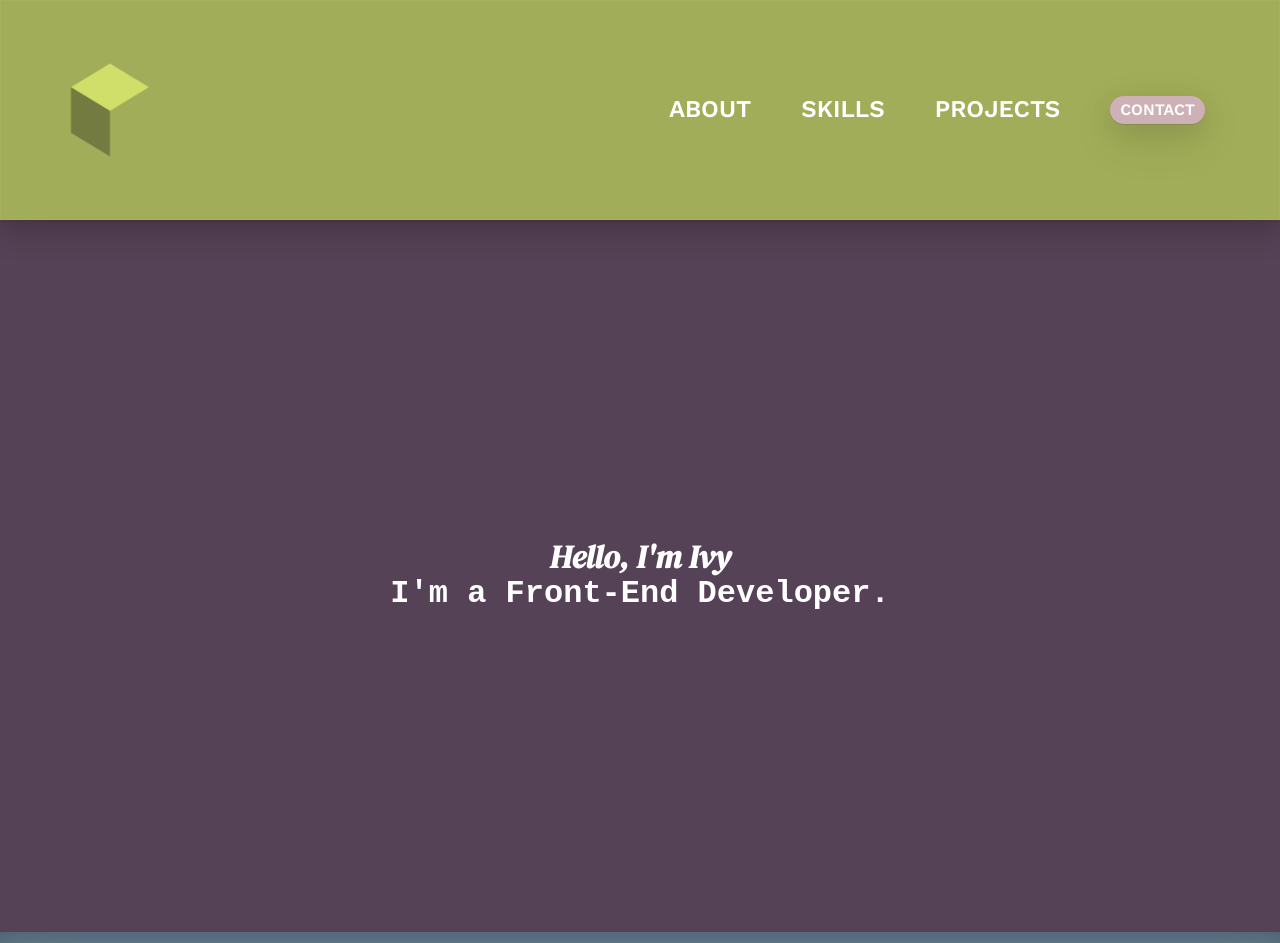
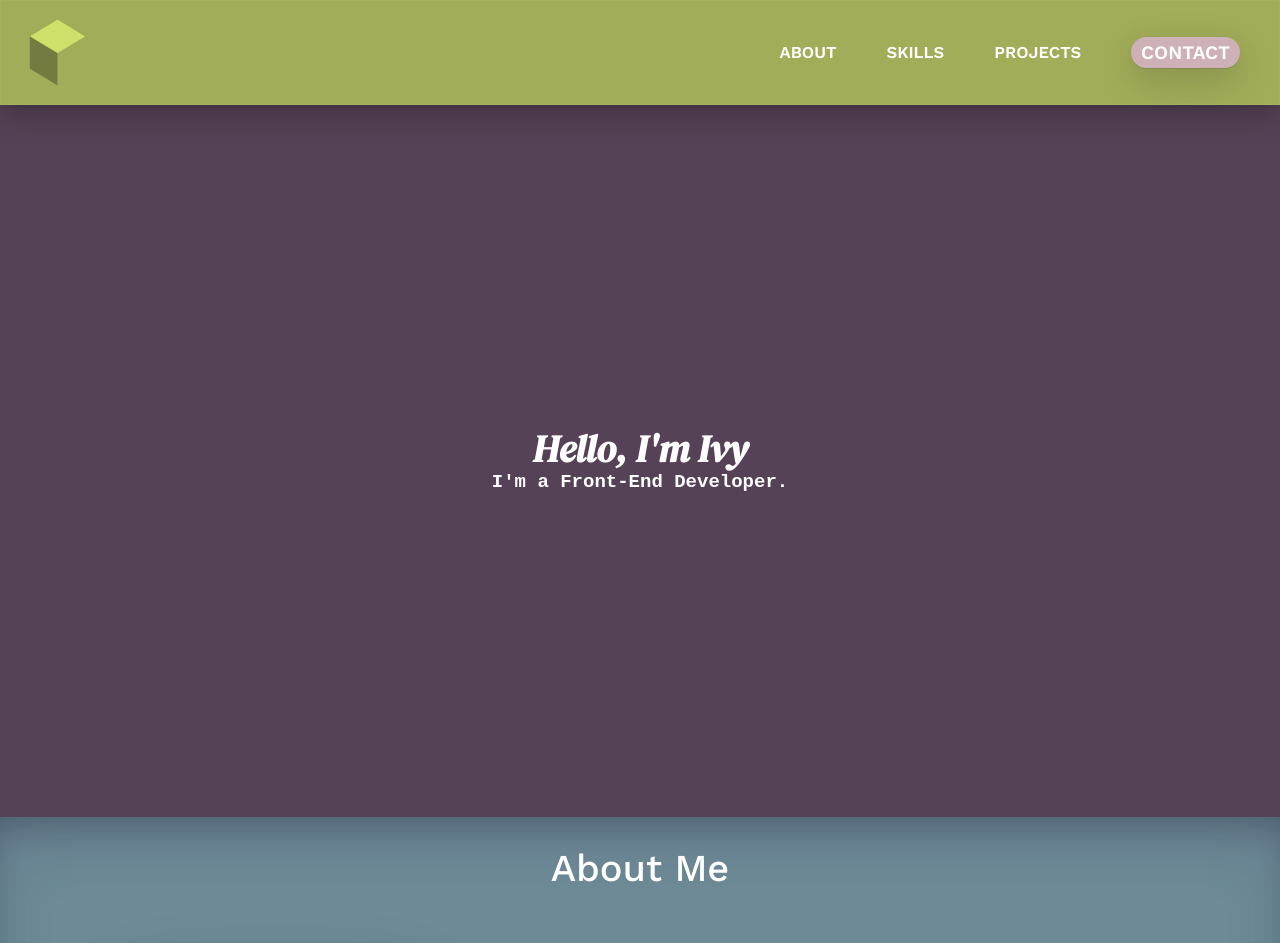
Before and after one commit to ivy-p/portfolio, a website built with Parcel: page index.html in a window 1280 px wide. Shown: the top 943 px of the page. Built offline with nearby package versions, Linux system fonts and the light colour scheme.

Commit message:
Fixing font-sizes

```diff
--- a/css/main.css
+++ b/css/main.css
@@ -451,28 +451,8 @@ i {
 /* GENERAL STYLES */
   html {
     scroll-padding-top: 135px;
+    font-size: 18px;
   }
-
-  h1 {
-    font-size: 5rem;
-  }
-
-  h2 {
-    font-size: 2.275rem;
-  }
-
-  h3 {
-    font-size: 1.75rem;
-  }
-
-  p, a, button, input {
-    font-size: 1.125rem;
-  }
-
-  i {
-    font-size: 2rem;
-  }
-
 /* HEADER */
   .header-container {
     padding: 50px;
@@ -666,33 +646,20 @@ i {
 @media only screen and (min-width: 1200px){
 /* GENERAL STYLES */
   html {
-    scroll-padding-top: 220px;
-  }
-  h1 {
-    font-size: 6rem;
-  }
-
-  h2 {
-    font-size: 3rem;
-  }
-
-  h3 {
-    font-size: 2rem;
-  }
-
-  p, a, button, input {
-    font-size: 1.5rem;
+    scroll-padding-top: 105px;
+    font-size: 19px;
   }
 
 /* HEADER */
   .header-container {
     display: flex;
     justify-content: space-between;
+    padding: 10px 15px;
   }
 
 .logo {
   display:block;
-  width: 120px;
+  width: 85px;
 }
 
 .nav-item {
@@ -711,14 +678,13 @@ i {
 
   .profile-img {
     width: 315px;
-    height: 400px;
     border-radius: 15px;
   }
 
   .cat-photo,
   .dog-photo {
-    width: 300px;
-    height: 275px;
+    width: 250px;
+    height: 250px;
   }
 
 /* PROJECTS */
```
